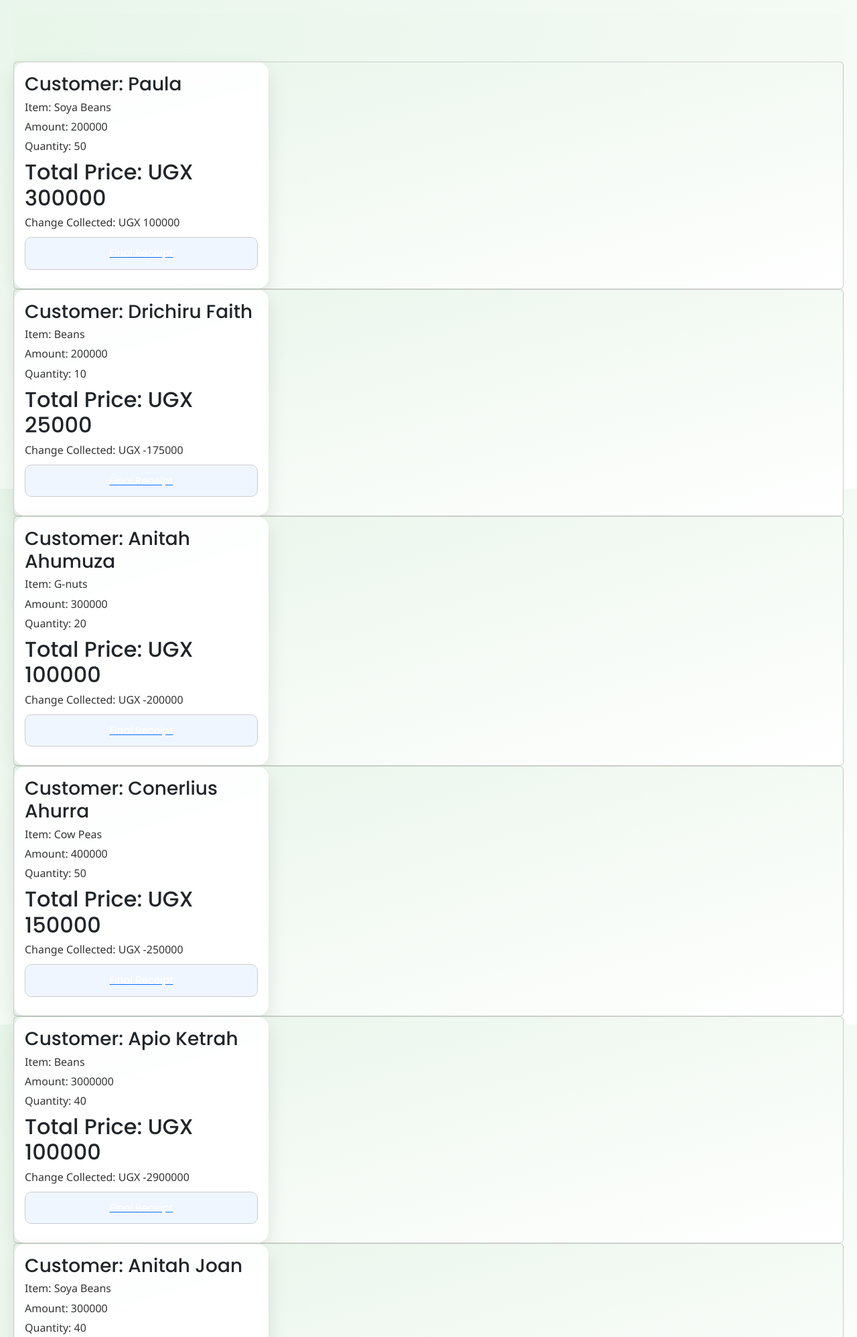
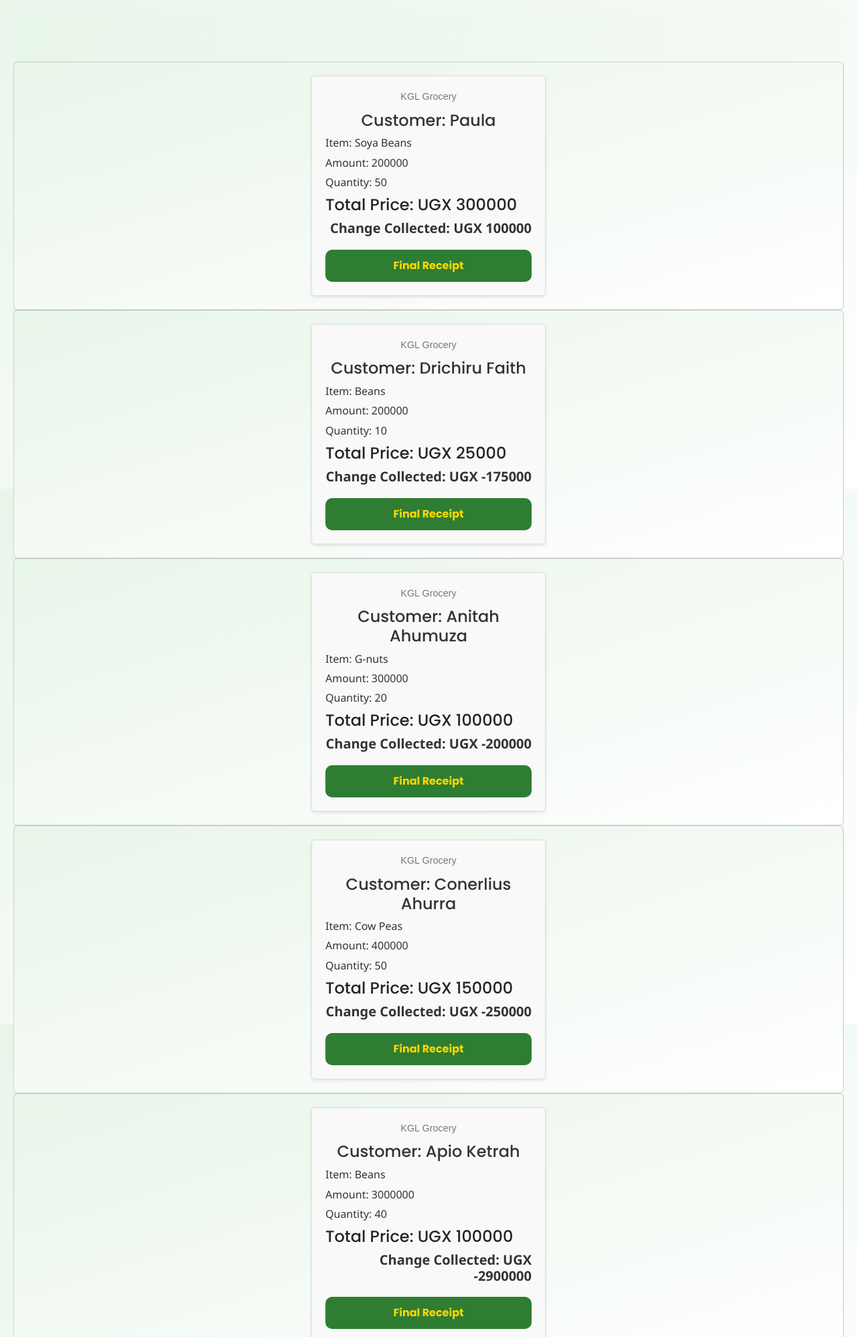
Before and after one commit to Arishaba-Peruth/catalyst-project, a Django app: page /receipt/ in a window 1280 px wide. Shown: the part 70-2067 px from the top of the page at 67% size. Run offline with Django 5.2, Linux system fonts and the light colour scheme; a user stored in the database is signed in; data comes from the database, SQL or seed files in the repository; both versions use the stored data as it was after the commit; some libraries are stand-ins or nearby versions.

Commit message:
added some css

```diff
--- /dev/null
+++ b/homeapp/static/receipt.css
@@ -0,0 +1,66 @@
+.card-body {
+    font-family: 'Arial', sans-serif; /* A clean and readable font */
+    padding: 20px;
+    border: 1px solid #ddd; /* Light border for definition */
+    border-radius: 5px;
+    width: 350px; /* Adjust width as needed */
+    margin: 20px auto; /* Center the receipt on the page */
+    box-shadow: 0 2px 5px rgba(0, 0, 0, 0.1); /* Subtle shadow for depth */
+    background-color: #f9f9f9; /* Light background */
+}
+
+h3 {
+    color: #333; /* Darker heading text */
+    font-size: 1.5em;
+    margin-top: 0;
+    margin-bottom: 10px;
+    text-align: center; /* Center the customer name */
+}
+
+h6 {
+    color: #555; /* Slightly lighter text for details */
+    font-size: 1em;
+    margin-bottom: 5px;
+}
+
+h2 {
+    color: #28a745; /* Green for the total price, indicating success */
+    font-size: 1.8em;
+    margin-top: 15px;
+    margin-bottom: 10px;
+    text-align: right; /* Align total price to the right */
+}
+
+.card-text {
+    color: #007bff; /* Blue for important information like change */
+    font-weight: bold;
+    text-align: right; /* Align change collected to the right */
+    margin-bottom: 15px;
+}
+
+.btn-danger {
+    background-color: #dc3545; /* Standard red button color */
+    color: white;
+    border: none;
+    padding: 10px 15px;
+    border-radius: 5px;
+    cursor: pointer;
+    font-size: 1em;
+    transition: background-color 0.3s ease; /* Smooth hover effect */
+    width: 100%; /* Make the button full width */
+    box-sizing: border-box; /* Include padding and border in the element's total width and height */
+}
+
+.btn-danger:hover {
+    background-color: #c82333; /* Darker red on hover */
+}
+
+/* Optional: Add a subtle KGL Grocery touch */
+.card-body::before {
+    content: 'KGL Grocery';
+    display: block;
+    text-align: center;
+    color: #777;
+    font-size: 0.9em;
+    margin-bottom: 10px;
+}
--- a/homeapp/templates/homeapp/add_deferredpay.html
+++ b/homeapp/templates/homeapp/add_deferredpay.html
@@ -18,7 +18,7 @@
         {% if user.is_manager or user.is_manager_2 %}
         <a href="{% url 'deferredpayment' %}"><button class="btn btn-success">Back</button></a>
         {% endif %}
-        {% if user.is_salesagent %}
+        {% if user.is_salesagent or user.is_salesagent_2 %}
         <a href="{% url 'deferredpayment' %}"><button class="btn btn-success">Previous</button></a>
         {% endif %}
     </div>
--- a/homeapp/templates/homeapp/addsales.html
+++ b/homeapp/templates/homeapp/addsales.html
@@ -17,7 +17,7 @@
         {% if user.is_manager or user.is_manager_2 %}
         <a href="{% url 'allsales' %}"><button class="btn btn-success">Back</button></a>
         {% endif %}
-        {% if user.is_salesagent %}
+        {% if user.is_salesagent or user.is_salesagent_2 %}
         <a href="{% url 'allsales' %}"><button class="btn btn-success">Previous</button></a>
         {% endif %}
     </div>
--- a/homeapp/templates/homeapp/addstock.html
+++ b/homeapp/templates/homeapp/addstock.html
@@ -8,7 +8,7 @@
     <a href="{% url 'allstock' %}"><button class="btn btn-success">Back</button></a>
     <div class="container">
         <form action="" method="POST">
-            <h1 class="text-center">ADD STOCK</h1><br>
+            <h1 class="text-center" style="color: #2C2C2C; font-weight: 600;">ADD STOCK QUANTITY</h1><br>
             {% csrf_token %}
             {{ form | crispy}}
             <br><input type="submit" class="btn btn-success" style="color: gold;">
--- a/homeapp/templates/homeapp/allsales.html
+++ b/homeapp/templates/homeapp/allsales.html
@@ -3,7 +3,7 @@
 {% block content %}
 <main style=" background: linear-gradient(to bottom right, #e8f5e9, #ffffff); margin: 20px;">
         <link rel="stylesheet" href="{% static '' %}">
-        <br>
+        <h1 class="text-center" style="color: #2C2C2C; font-weight: 600;">Sales Transactions</h1>
         <div class="buttons-container">
             <button type="button" class="btn btn-success" data-bs-toggle="modal" data-bs-target="#selectStockModal" style="color: gold;">
                 Record New Transaction
--- a/homeapp/templates/homeapp/dashboard2.html
+++ b/homeapp/templates/homeapp/dashboard2.html
@@ -34,7 +34,7 @@
                 <div class="section-header">
                     <h2>Recent Sales</h2>
                     <a href="{% url 'allstock' %}" class="view-all"><button class="btn btn-success" style="color: gold;">Check Stock</button></a>
-                    <a href="{% url 'allsales' %}" class="view-all"><button class="btn btn-success" style="color: gold;">Add Sales</button></a>
+                    <a href="{% url 'allsales' %}" class="view-all"><button class="btn btn-success" style="color: gold;">+Add Sales</button></a>
                     <a href="{% url 'receipt' %}" class="view-all"><button class="btn btn-success" style="color: gold;">View Receipts</button></a>
                     <a href="{% url 'allsales' %}" class="view-all"><button class="btn btn-success" style="color: gold;">View All</button></a>
                 </div>
--- a/homeapp/templates/homeapp/deferredpayment.html
+++ b/homeapp/templates/homeapp/deferredpayment.html
@@ -4,7 +4,7 @@
     <link rel="stylesheet" href="{% static '' %}">
     <main style="background: linear-gradient(to bottom right, #e8f5e9, #ffffff); margin: 20px;">
         <div class="deferred-header">
-            <h1 style="text-align: center;">Credit Sales Records</h1>
+            <h1 class="text-center" style="color: #2C2C2C; font-weight: 600;">Credit Transactions</h1>
             <a href="{% url 'add_deferredpayment' %}" class="add-credit-btn"><button class="btn btn-success" style="color: gold;">Add New Credit Sale</button></a>
         </div><br>
         <div class="credit-table-wrapper">
@@ -76,7 +76,7 @@
             {% if user.is_manager or user.is_manager_2 %}
             <a href="{% url 'allsales' %}"><button class="btn btn-success">Back</button></a>
             {% endif %}
-            {% if user.is_salesagent %}
+            {% if user.is_salesagent or user.is_salesagent_2 %}
             <a href="{% url 'allsales' %}"><button class="btn btn-success">Previous</button></a>
             {% endif %}
         </div>
--- a/homeapp/templates/homeapp/edit.html
+++ b/homeapp/templates/homeapp/edit.html
@@ -3,7 +3,7 @@
 {% block content %}
 <link rel="stylesheet" href="{% static '' %}" />
 <div class="container mt-9 pt-9">  <!-- Increased margin -->
-  <br><br><h1 class="mb-4 text-center">Edit Transaction</h1>
+  <br><br><h1 class="text-center" style="color: #2C2C2C; font-weight: 600;">Edit Transaction</h1>
   <form method="POST" class="p-4 border rounded shadow bg-light">
     {% csrf_token %}
 
@@ -65,7 +65,7 @@
   {% if user.is_manager or user.is_manager_2 %}
   <a href="{% url 'allsales' %}"><button class="btn btn-success">Back</button></a>
   {% endif %}
-  {% if user.is_salesagent %}
+  {% if user.is_salesagent or user.is_salesagent_2 %}
   <a href="{% url 'allsales' %}"><button class="btn btn-success">Previous</button></a>
   {% endif %}
 </div>
--- a/homeapp/templates/homeapp/receipt.html
+++ b/homeapp/templates/homeapp/receipt.html
@@ -2,6 +2,7 @@
 {% load static %}
 {% block content %}
 <main style=" background: linear-gradient(to bottom right, #e8f5e9, #ffffff); margin: 20px;">
+    <link rel="stylesheet" href="{% static 'receipt.css' %}">
     <br>
     <div>
         {% if user.is_manager or user.is_manager_2 %}
@@ -21,13 +22,13 @@
                 <h6>Item: {{ sale.Name_of_produce }}</h6>
                 <h6>Amount: {{ sale.Amount_paid }}</h6>
                 <h6>Quantity: {{ sale.Tonnage_in_kgs }}</h6>
-                <h2>Total Price: UGX {{ sale.get_amount_paid }}</h2>
+                <h4>Total Price: UGX {{ sale.get_amount_paid }}</h4>
                 <div style="flex: 1">
-                    <h6 class="card-text">
+                    <h5 class="card-text">
                         Change Collected: UGX {{ sale.get_change }}
-                    </h6>
+                    </h5>
 
-                    <a href="{% url 'receipt_detail' sale.id %}"><input type="submit" value="Final Receipt" class="btn btn-danger"></a>
+                    <a href="{% url 'receipt_detail' sale.id %}"><button type="submit"  class="btn btn-danger" style="color: gold;">Final Receipt</button></a>
                 </div>
             </div>
         </div>
--- a/homeapp/templates/homeapp/receipt_detail.html
+++ b/homeapp/templates/homeapp/receipt_detail.html
@@ -25,9 +25,7 @@
             <h5 class="text-muted">Change: UGX {{ receipt.get_change }}</h5>
         </div>
         <p style="text-align: center;">Thank you.</p>
-        <div class="text-end">
-            <button class="btn fancy-button" onclick="window.print()">🖨️ Print Receipt</button>
-        </div>
+
     </div>
 </main>
 {% endblock %}
--- a/homeapp/templates/homeapp/view.html
+++ b/homeapp/templates/homeapp/view.html
@@ -57,7 +57,7 @@
         {% if user.is_manager or user.is_manager_2 %}
         <a href="{% url 'allsales' %}"><button class="btn btn-success">Back</button></a>
         {% endif %}
-        {% if user.is_salesagent %}
+        {% if user.is_salesagent or user.is_salesagent_2 %}
         <a href="{% url 'allsales' %}"><button class="btn btn-success">Previous</button></a>
         {% endif %}
     </div>
```
Also changed, not shown: homeapp/models.py (+5 -2 lines), homeapp/static/allsales.css (added, +49 -0 lines), homeapp/templates/homeapp/editcredit.html (+2 -9 lines), homeapp/templates/homeapp/viewcredit.html (+4 -4 lines), homeapp/views.py (+8 -4 lines), db.sqlite3.
